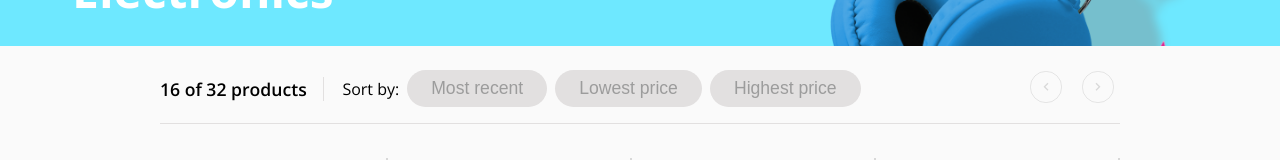
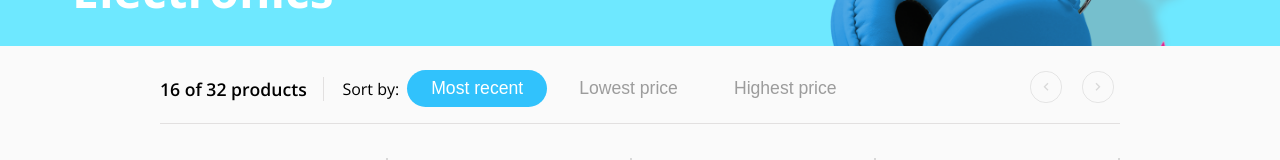
Before and after one commit to alxmcr/aerolab-ts-store, a React (Create React App) app: page / in a window 1280 px wide. Shown: the part 336-496 px from the top of the page. Built offline with nearby package versions, Linux system fonts and the light colour scheme; grey boxes are pictures that could not be loaded.

Commit message:
Working with toolbars

```diff
--- a/src/components/ProductsToolbar/ProductsToolbar.css
+++ b/src/components/ProductsToolbar/ProductsToolbar.css
@@ -1,4 +1,5 @@
 .toolbar {
+  --bg-button: #31c2fc;
   --color-border: #e2e0e0;
   border-bottom: 1px solid var(--color-border);
   display: flex;
@@ -24,28 +25,27 @@
 }
 
 .toolbar__button {
+  background-color: #e2e0e0;
+  color: #9c9c9c;
   appearance: none;
   background-color: transparent;
   border: none;
 }
 
 .toolbar__button--selected {
-  --bg-button: #31c2fc;
+  background-color: var(--bg-button);
+  color: #fff;
+}
+
+.toolbar__button--filter:hover {
   background-color: var(--bg-button);
   color: #fff;
 }
 
 .toolbar__button--filter {
-  background-color: #e2e0e0;
-  color: #9c9c9c;
   border-radius: 4rem;
   font-size: 1.1rem;
   padding: 0.5rem 1.5rem;
-}
-
-.toolbar__button--filter:hover {
-  background-color: var(--bg-button);
-  color: #fff;
 }
 
 .toolbar__buttons {
@@ -65,7 +65,6 @@
 }
 
 .toolbar__icon:hover {
-  --bg-button: #31c2fc;
   background-color: var(--bg-button);
   border-radius: 50%;
   color: #fff;
--- a/src/components/ProductsToolbar/index.tsx
+++ b/src/components/ProductsToolbar/index.tsx
@@ -24,15 +24,15 @@ export const ProductsToolbar = ({ methodSort, setMethodSort }: ProductsToolbarPr
                     <p className="toolbar__description">Sort by:</p>
                     <div className="toolbar__buttons">
                         <button
-                            className={`toolbar__button toolbar__button--filter`}
+                            className={`toolbar__button ${methodSort === "recent" && 'toolbar__button--selected'} toolbar__button--filter`}
                             onClick={handleMostRecentProducts}
                         >Most recent</button>
                         <button
-                            className={`toolbar__button toolbar__button--filter`}
+                            className={`toolbar__button ${methodSort === "lowest" && 'toolbar__button--selected'} toolbar__button--filter`}
                             onClick={handleLowestProducts}
                         >Lowest price</button>
                         <button
-                            className={`toolbar__button toolbar__button--filter`}
+                            className={`toolbar__button ${methodSort === "highest" && 'toolbar__button--selected'} toolbar__button--filter`}
                             onClick={handleHighestProducts}
                         >Highest price</button>
                     </div>
--- a/src/components/SectionProducts/index.tsx
+++ b/src/components/SectionProducts/index.tsx
@@ -3,10 +3,10 @@ import { ProductsToolbar } from "components/ProductsToolbar";
 import { useState } from "react";
 
 export const SectionProducts = () => {
-    const [methodSort, setMethodSort] = useState<string>("");
+    const [methodSort, setMethodSort] = useState<string>("recent");
     return (
         <section className="products">
-            <ProductsToolbar setMethodSort={setMethodSort} />
+            <ProductsToolbar methodSort={methodSort} setMethodSort={setMethodSort} />
             <GalleryProducts methodSort={methodSort} />
         </section>
     )
--- a/src/componentsTypes.d.ts
+++ b/src/componentsTypes.d.ts
@@ -52,6 +52,7 @@ export type ACTION_TYPES_TOOLBAR_PRODUCTS =
 // }
 
 export interface ProductsToolbarProps {
+    methodSort: string
     setMethodSort: (methodSort: string) => void
 }
 
```
